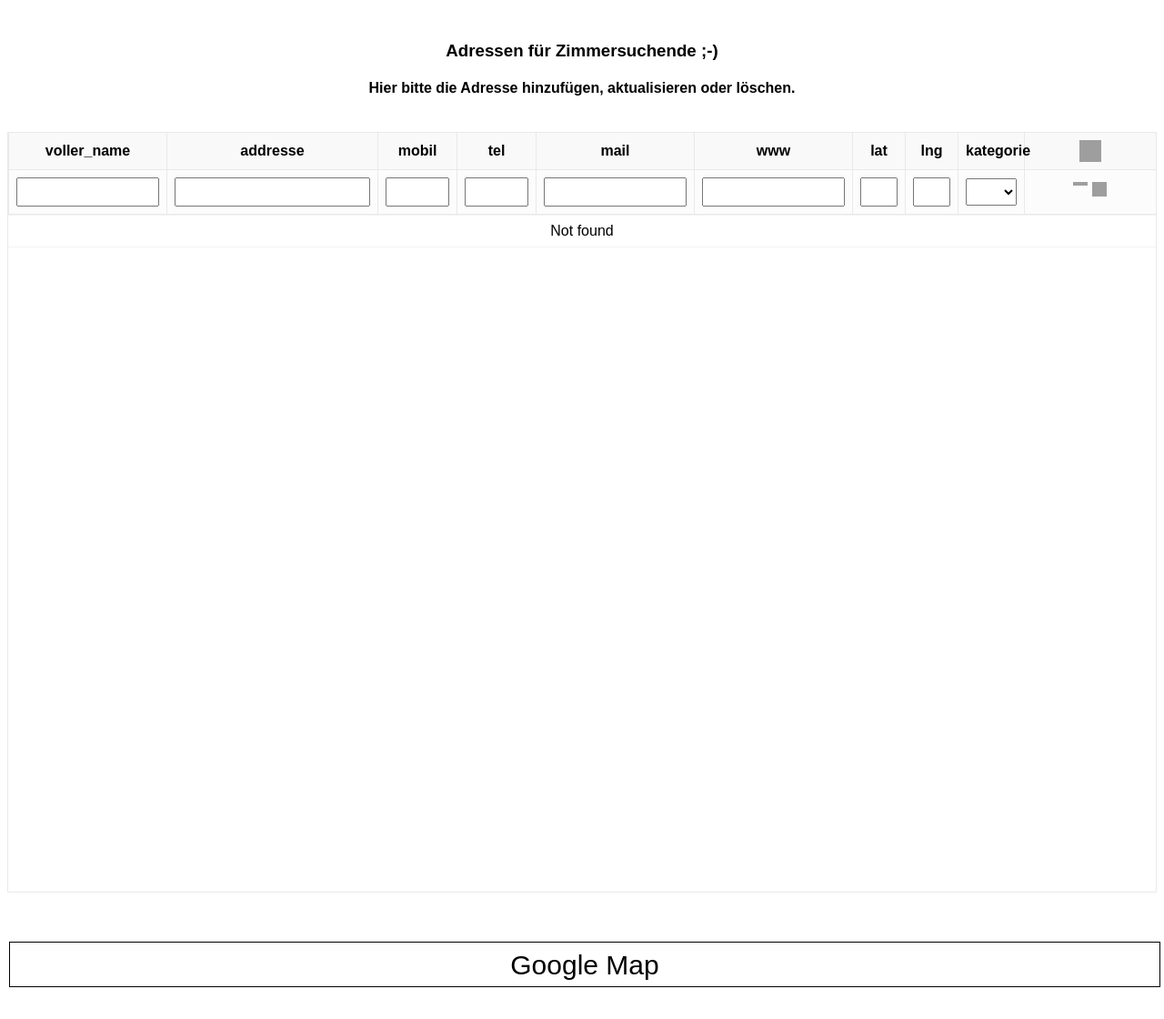
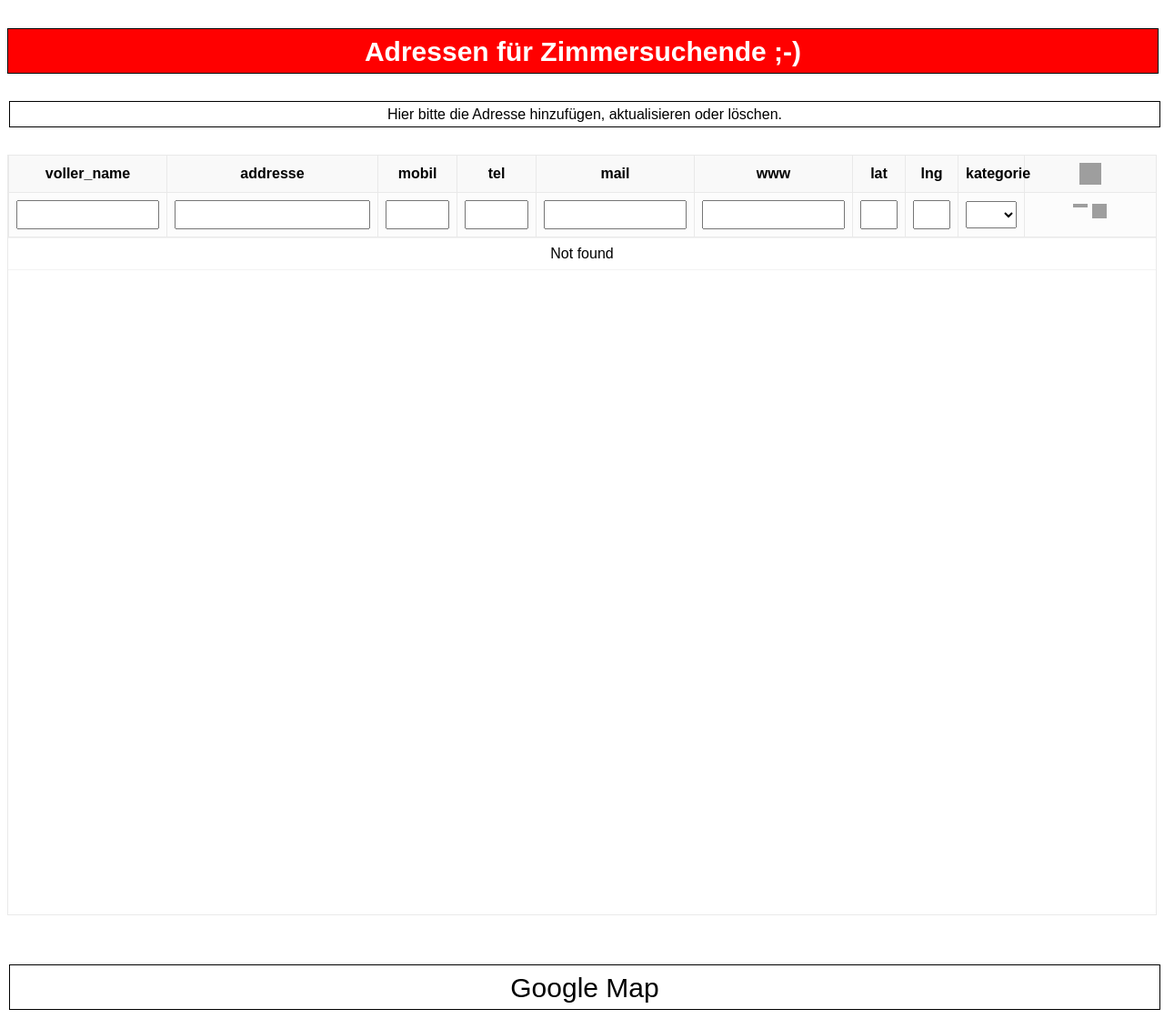
Before and after one commit to Hanner72/zimmermap, a PHP site: page / in a window 1280 px wide. Shown: the whole page at 91% size. Before the commit the page ends 1085 px from the top, so only its background shows below. Run offline with PHP 8.4, Linux system fonts and the light colour scheme; data that the repository does not hold is empty; grey boxes are pictures that could not be loaded.

Commit message:
Style aktualisiert

```diff
--- a/index.php
+++ b/index.php
@@ -31,7 +31,10 @@
                 background-color: red;
                 border-style: solid;
                 border-width: thin;
-                text-decoration: none !important;
+                border-color: black;
+            }
+            div#grid_table {
+                margin-top: 30px;
             }
             </style>
                 </head>
@@ -40,8 +43,9 @@
                     <div class="container">
                     <br />
                     <div class="table-responsive">
-                        <h3 align="center">Adressen für Zimmersuchende ;-)</h3>
-                        <h4 align="center">Hier bitte die Adresse hinzufügen, aktualisieren oder löschen.</h4><br>
+                        <h3 align="center" class="ueberschrift">Adressen für Zimmersuchende ;-)</h3>
+                        <h4 align="center" class="buttonadmin">Hier bitte die Adresse hinzufügen, aktualisieren oder löschen.</h4><br>
+                        <br><br>
                         <div id="grid_table"></div>
                     </div>
                     </div>
```
